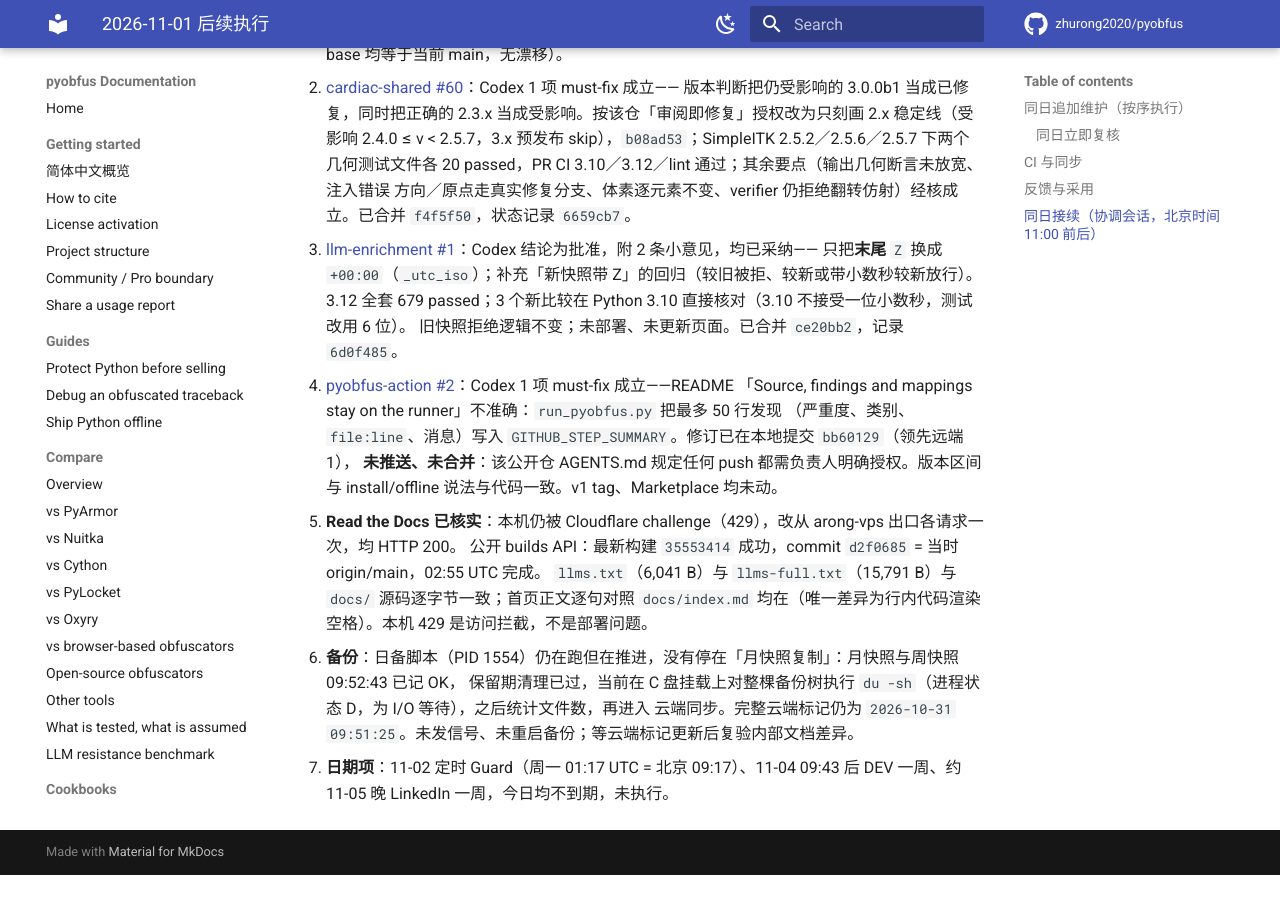
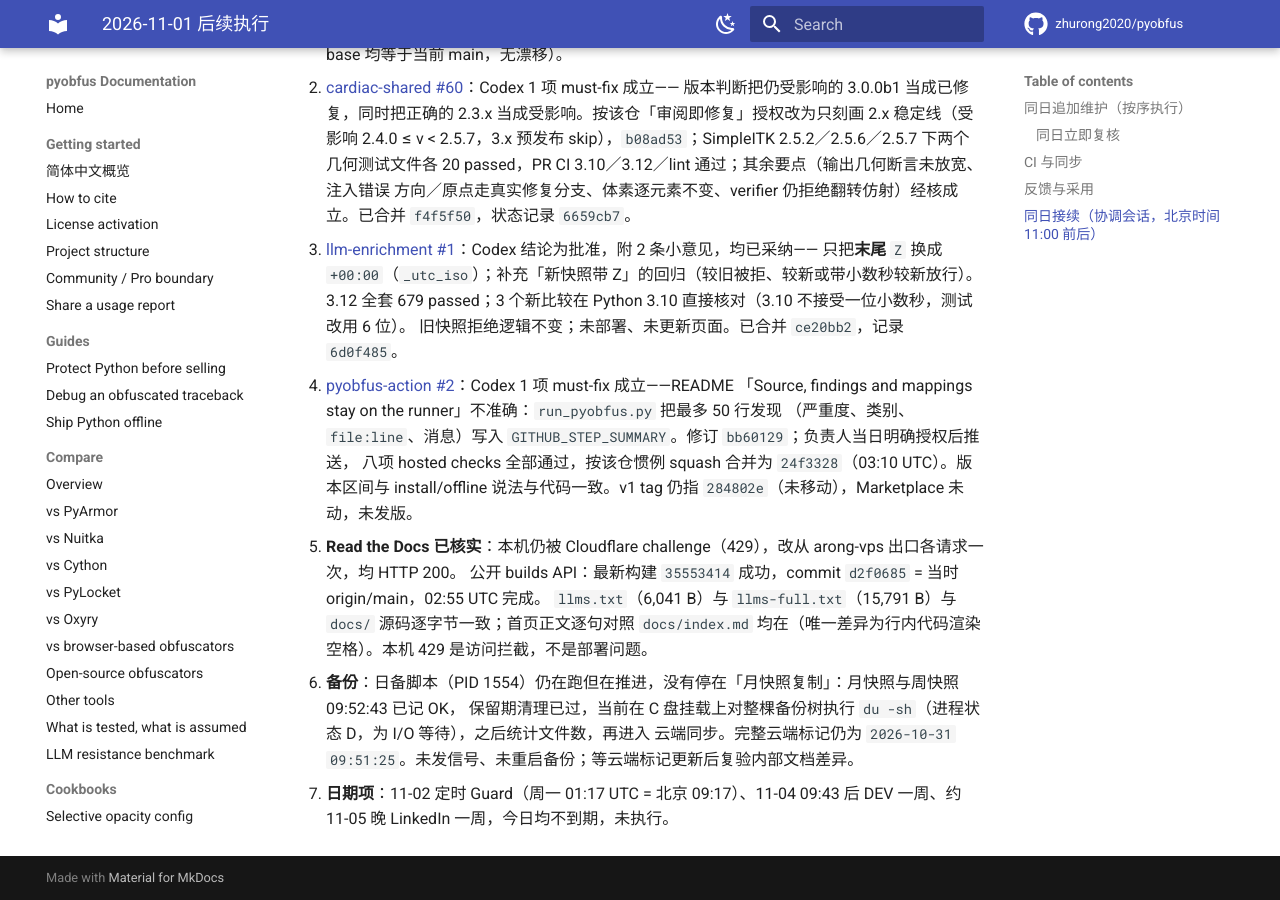
Before and after one commit to zhurong2020/pyobfus, an MkDocs documentation site: the page built from docs/EXECUTION_PROGRESS_2026-11-01.md, in a window 1280 px wide and 900 px high, scrolled down 2258 px. Built offline with MkDocs 1.6.1 and Material for MkDocs 9.7.7, drawn with Linux system fonts in a browser that asks for light colours; comment, search, counter and statistics services are not loaded; before the commit the page ends 3133 px from its top, so only the background shows below that.

Commit message:
docs: pyobfus-action #2 merged after authorization
Co-Authored-By: Claude Opus 5.5 <noreply@anthropic.com>

```diff
--- a/docs/EXECUTION_PROGRESS_2026-11-01.md
+++ b/docs/EXECUTION_PROGRESS_2026-11-01.md
@@ -92,9 +92,9 @@
      旧快照拒绝逻辑不变；未部署、未更新页面。已合并 `ce20bb2`，记录 `6d0f485`。
    - [pyobfus-action #2](https://github.com/zhurong2020/pyobfus-action/pull/2)：Codex 1 项 must-fix 成立——README
      「Source, findings and mappings stay on the runner」不准确：`run_pyobfus.py` 把最多 50 行发现
-     （严重度、类别、`file:line`、消息）写入 `GITHUB_STEP_SUMMARY`。修订已在本地提交 `bb60129`（领先远端 1），
-     **未推送、未合并**：该公开仓 AGENTS.md 规定任何 push 都需负责人明确授权。版本区间与 install/offline
-     说法与代码一致。v1 tag、Marketplace 均未动。
+     （严重度、类别、`file:line`、消息）写入 `GITHUB_STEP_SUMMARY`。修订 `bb60129`；负责人当日明确授权后推送，
+     八项 hosted checks 全部通过，按该仓惯例 squash 合并为 `24f3328`（03:10 UTC）。版本区间与 install/offline
+     说法与代码一致。v1 tag 仍指 `284802e`（未移动），Marketplace 未动，未发版。
 2. **Read the Docs 已核实**：本机仍被 Cloudflare challenge（429），改从 arong-vps 出口各请求一次，均 HTTP 200。
    公开 builds API：最新构建 `35553414` 成功，commit `d2f0685` = 当时 origin/main，02:55 UTC 完成。
    `llms.txt`（6,041 B）与 `llms-full.txt`（15,791 B）与 `docs/` 源码逐字节一致；首页正文逐句对照
```
